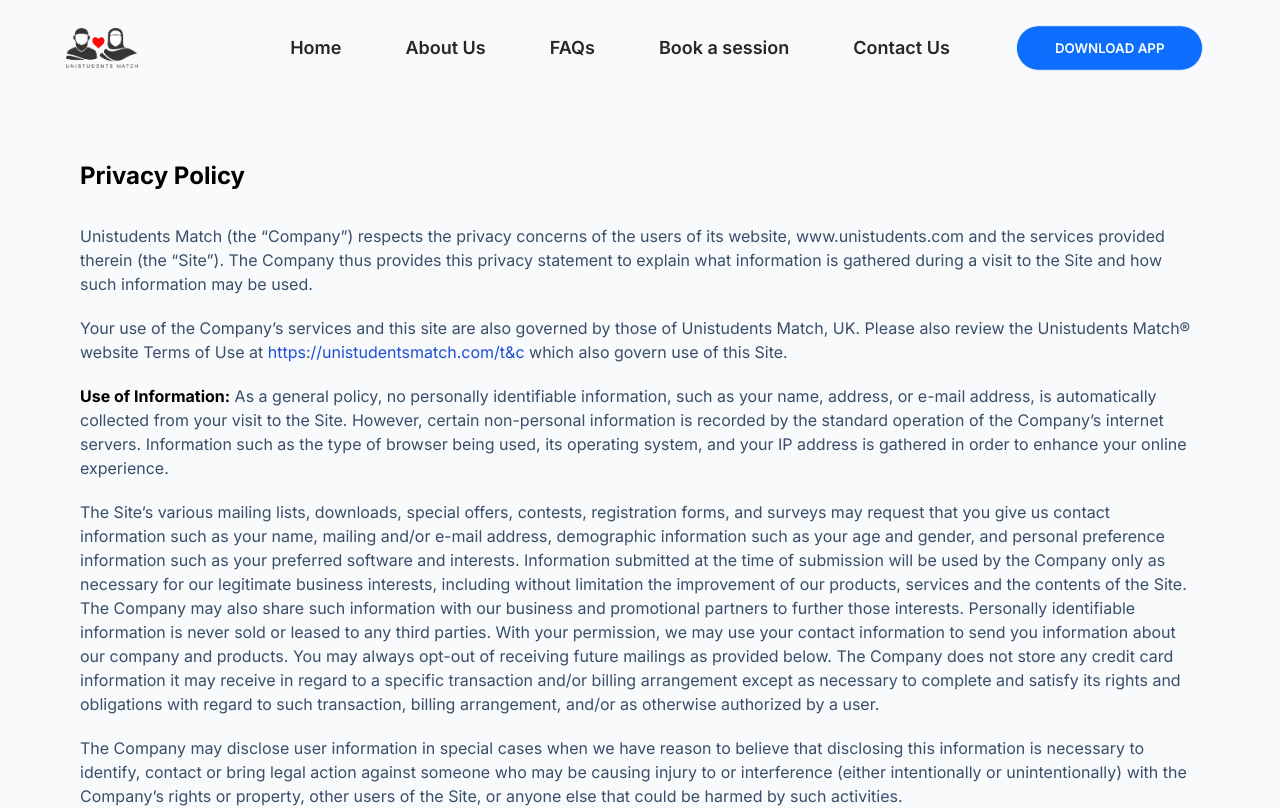
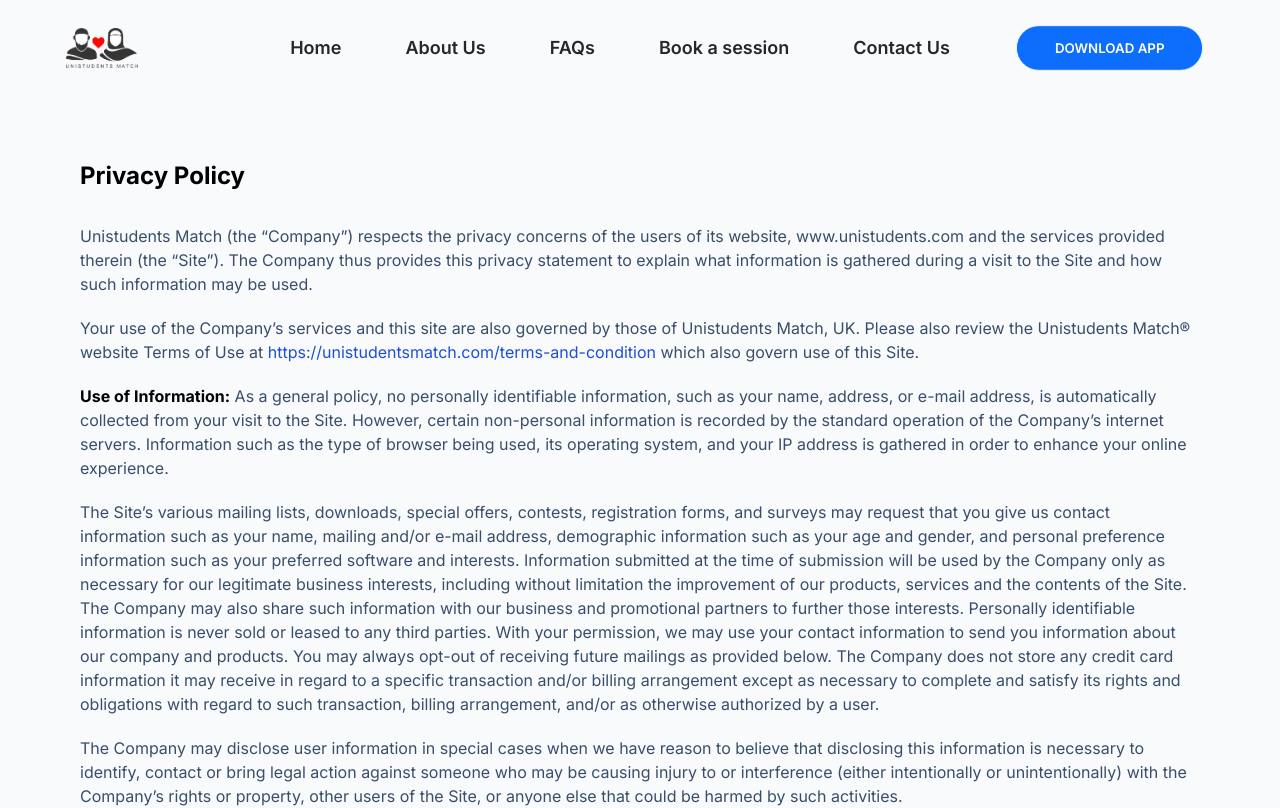
Before and after one commit to unistudentsmatch/Unistudents-Match-Website-2.0, a Next.js app: page /privacy in a window 1280 px wide. Shown: the top 808 px of the page. Built offline with nearby package versions, Linux system fonts and the light colour scheme.

Commit message:
fix: point the privacy policy at the current terms page
The privacy policy linked to /t&c, a page from the old PHP site that no longer exists. It now links to /terms-and-condition.

```diff
--- a/app/privacy/page.tsx
+++ b/app/privacy/page.tsx
@@ -12,8 +12,8 @@
 				Your use of the Company’s services and this site are also governed by those of Unistudents Match, UK. Please also review the Unistudents Match® website Terms of Use at&nbsp;
 				<Link
 					className="text-blue-700"
-					href="https://unistudentsmatch.com/t&amp;c">
-					https://unistudentsmatch.com/t&amp;c
+					href="/terms-and-condition">
+					https://unistudentsmatch.com/terms-and-condition
 				</Link>{" "}
 				which also govern use of this Site.
 			</p>
```
